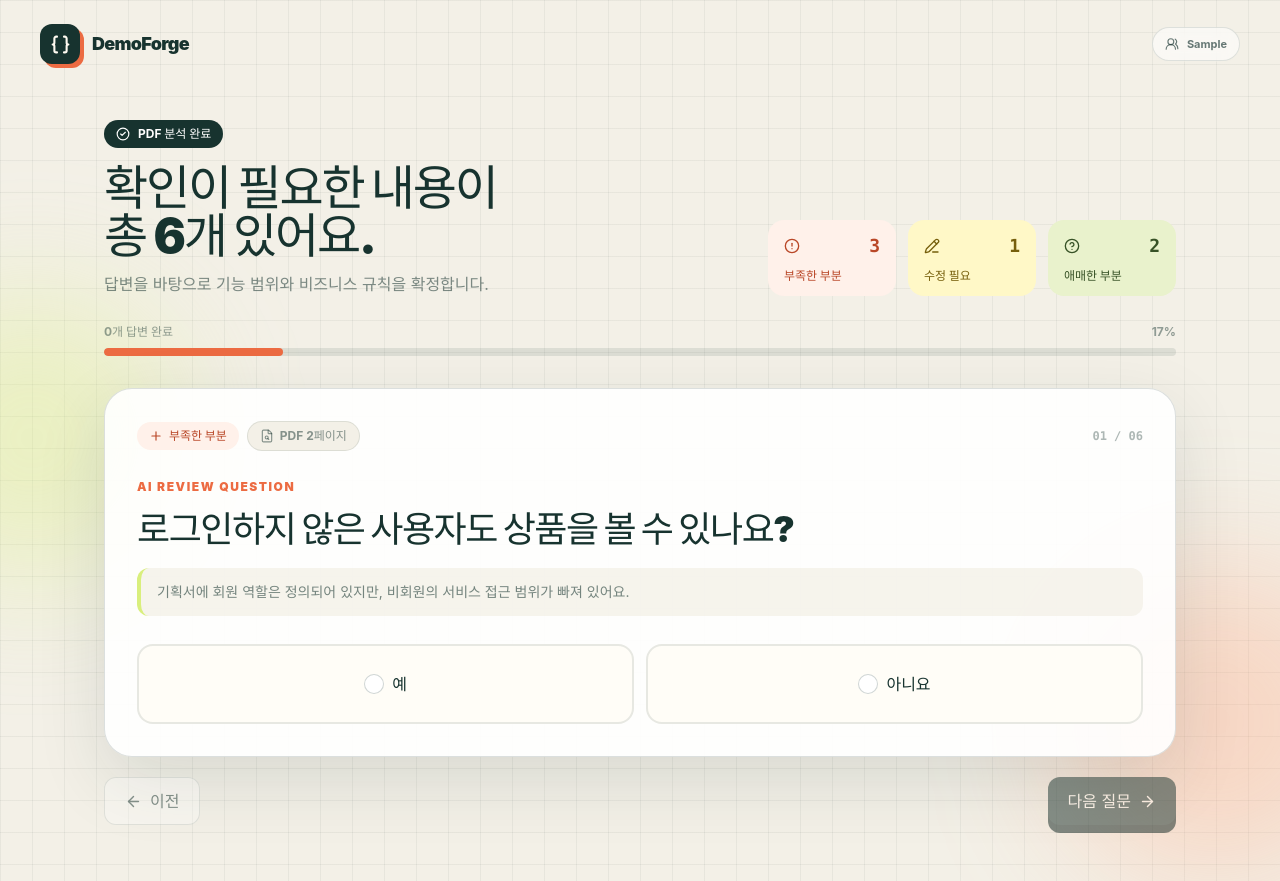
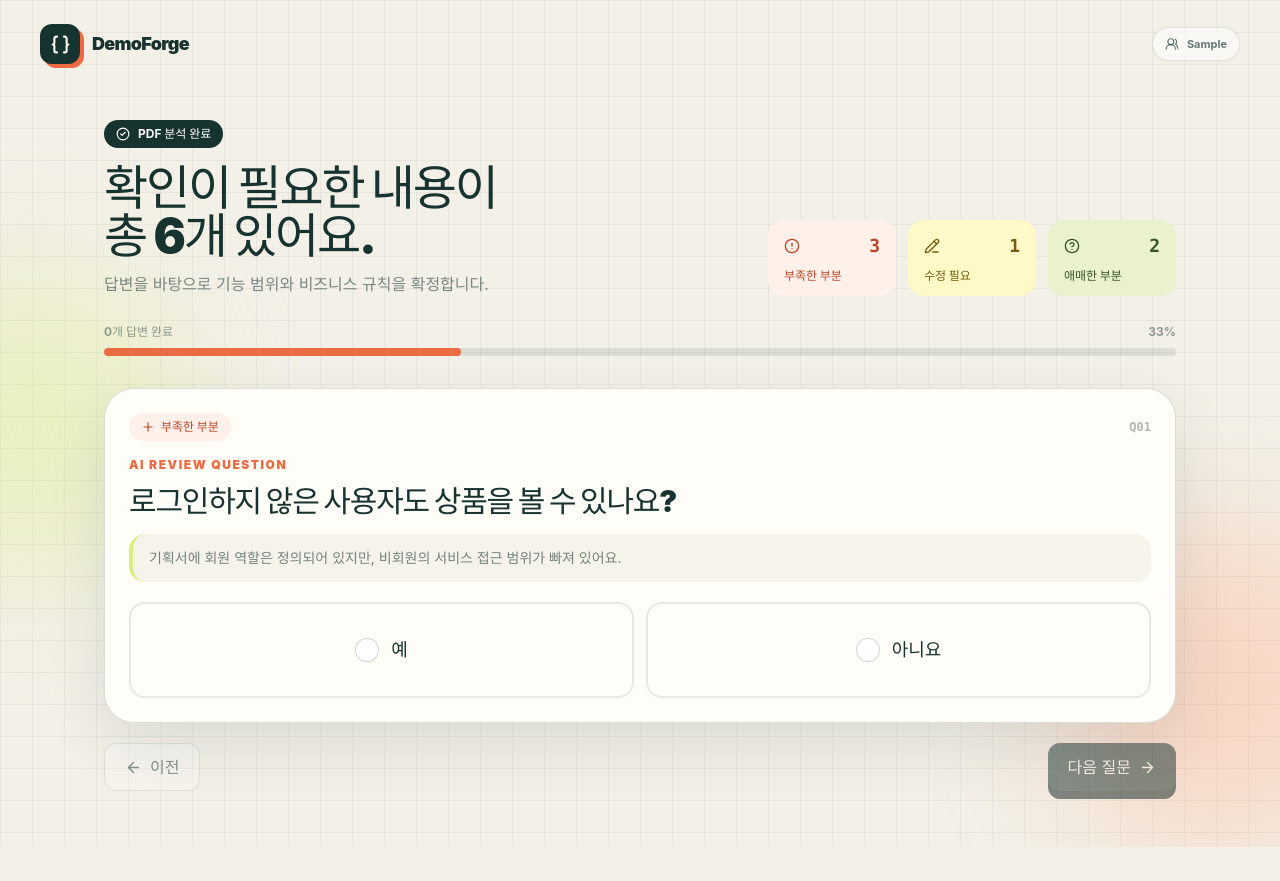
Before and after one commit to UNITHON-modakbul/modakbul_frontend, a React (Vite) app: page /requirements/review in a window 1280 px wide. Both pictures are taken after typing "Sample" into the empty fields and a click on the button "이 이름으로 시작하기". After the commit the page ends 847 px from the top, so only its background shows below. Built offline with nearby package versions, Linux system fonts and the light colour scheme.

Commit message:
feature: 질문 카드 및 예시 데이터 개선

```diff
--- a/src/features/requirements/components/QuestionCard.tsx
+++ b/src/features/requirements/components/QuestionCard.tsx
@@ -1,4 +1,10 @@
-import { Check, FileSearch, HelpCircle, PencilLine, Plus } from 'lucide-react'
+import {
+  Check,
+  HelpCircle,
+  PencilLine,
+  Plus,
+  type LucideIcon,
+} from 'lucide-react'
 import { Input } from '../../../components/ui/Input.tsx'
 import { Textarea } from '../../../components/ui/Textarea.tsx'
 import { cn } from '../../../utils/cn.ts'
@@ -10,7 +16,7 @@ import type {
 
 const issueMeta: Record<
   RequirementIssueType,
-  { label: string; className: string; icon: typeof FileSearch }
+  { label: string; className: string; icon: LucideIcon }
 > = {
   missing: {
     label: '부족한 부분',
@@ -31,26 +37,27 @@ const issueMeta: Record<
 
 interface QuestionCardProps {
   answer?: RequirementAnswer
-  index: number
+  index?: number
+  number?: number
   onChange: (answer: RequirementAnswer) => void
   question: RequirementQuestion
-  total: number
+  total?: number
 }
 
 export function QuestionCard({
   answer,
   index,
+  number,
   onChange,
   question,
-  total,
 }: QuestionCardProps) {
   const meta = issueMeta[question.issueType]
   const IssueIcon = meta.icon
+  const displayNumber = number ?? (index ?? 0) + 1
 
   return (
-    <section className="rounded-[28px] border border-[#17332f]/15 bg-white/90 p-5 shadow-[0_24px_70px_rgba(23,51,47,0.12)] sm:p-8">
+    <article className="relative z-10 flex h-full min-h-0 flex-col overflow-hidden rounded-[30px] border border-[#17332f]/15 bg-[#fffdf7] p-4 shadow-[0_24px_60px_rgba(23,51,47,0.1)] sm:p-6">
       <div className="flex flex-wrap items-center justify-between gap-3">
-        <div className="flex flex-wrap items-center gap-2">
         <span
           className={cn(
             'inline-flex items-center gap-1.5 rounded-full px-3 py-1.5 text-xs font-extrabold',
@@ -60,84 +67,125 @@ export function QuestionCard({
           <IssueIcon aria-hidden="true" size={14} />
           {meta.label}
         </span>
-          <span className="inline-flex items-center gap-1.5 rounded-full border border-[#17332f]/10 bg-[#f3f0e7] px-3 py-1.5 text-xs font-bold text-[#17332f]/50">
-            <FileSearch aria-hidden="true" size={14} />
-            PDF {question.sourcePage}페이지
-          </span>
-        </div>
-        <span className="font-mono text-xs font-bold text-[#17332f]/35">
-          {String(index + 1).padStart(2, '0')} / {String(total).padStart(2, '0')}
+        <span className="font-mono text-xs font-black text-[#17332f]/35">
+          Q{String(displayNumber).padStart(2, '0')}
         </span>
       </div>
 
-      <div className="mt-7">
+      <div className="mt-3 sm:mt-4">
         <p className="text-xs font-black tracking-[0.13em] text-[#ec6b42]">
           AI REVIEW QUESTION
         </p>
-        <h1 className="mt-3 text-2xl font-black leading-tight tracking-[-0.04em] text-[#17332f] sm:text-4xl">
+        <h2 className="mt-2 text-xl font-black leading-snug tracking-[-0.04em] text-[#17332f] sm:text-3xl">
           {question.title}
-        </h1>
-        <p className="mt-4 rounded-xl border-l-4 border-[#d9ef7d] bg-[#f3f0e7]/75 px-4 py-3 text-sm leading-6 text-[#17332f]/58">
+        </h2>
+        <p className="mt-3 rounded-2xl border-l-4 border-[#d9ef7d] bg-[#f3f0e7]/75 px-4 py-3 text-xs leading-5 text-[#17332f]/58 sm:text-sm sm:leading-6">
           {question.description}
         </p>
       </div>
 
-      <div className="mt-7">
+      <div className="mt-4 min-h-0 flex-1 sm:mt-5">
         {question.type === 'yes-no' && (
           <div className="grid grid-cols-2 gap-3" role="radiogroup">
             {[
               { label: '예', value: 'yes' },
               { label: '아니요', value: 'no' },
-            ].map((option) => (
+            ].map((option) => {
+              const isSelected = answer?.value === option.value
+
+              return (
                 <label className="cursor-pointer" key={option.value}>
                   <input
-                  checked={answer?.value === option.value}
+                    checked={isSelected}
                     className="peer sr-only"
                     name={question.id}
                     onChange={() => onChange({ value: option.value })}
                     type="radio"
                     value={option.value}
                   />
-                <span className="flex min-h-20 items-center justify-center gap-2 rounded-2xl border-2 border-[#17332f]/10 bg-[#fffdf7] text-base font-extrabold text-[#17332f] transition hover:border-[#17332f]/25 peer-checked:border-[#17332f] peer-checked:bg-[#e9f2cc] peer-focus-visible:ring-4 peer-focus-visible:ring-[#ec6b42]/15">
-                  <span className="grid size-5 place-items-center rounded-full border border-[#17332f]/20 bg-white peer-checked:bg-[#17332f]">
-                    {answer?.value === option.value && (
-                      <Check aria-hidden="true" className="text-white" size={13} />
+                  <span
+                    className={cn(
+                      'flex min-h-20 items-center justify-center gap-3 rounded-2xl border-2 bg-[#fffdf7] text-base font-extrabold text-[#17332f] transition hover:border-[#17332f]/25 peer-focus-visible:ring-4 peer-focus-visible:ring-[#ec6b42]/15 sm:min-h-24 sm:text-lg',
+                      isSelected
+                        ? 'border-[#17332f] bg-[#e9f2cc] shadow-[0_6px_0_rgba(23,51,47,0.12)]'
+                        : 'border-[#17332f]/10',
+                    )}
+                  >
+                    <span
+                      className={cn(
+                        'grid size-6 place-items-center rounded-full border transition',
+                        isSelected
+                          ? 'border-[#17332f] bg-[#17332f]'
+                          : 'border-[#17332f]/20 bg-white',
+                      )}
+                    >
+                      {isSelected && (
+                        <Check
+                          aria-hidden="true"
+                          className="text-white"
+                          size={15}
+                          strokeWidth={3}
+                        />
                       )}
                     </span>
                     {option.label}
                   </span>
                 </label>
-            ))}
+              )
+            })}
           </div>
         )}
 
         {question.type === 'multiple-choice' && (
-          <div className="space-y-3" role="radiogroup">
-            {question.options.map((option) => (
+          <div className="grid grid-cols-2 gap-2" role="radiogroup">
+            {question.options.map((option) => {
+              const isSelected = answer?.value === option.value
+
+              return (
                 <label className="block cursor-pointer" key={option.value}>
                   <input
-                  checked={answer?.value === option.value}
+                    checked={isSelected}
                     className="peer sr-only"
                     name={question.id}
                     onChange={() => onChange({ value: option.value })}
                     type="radio"
                     value={option.value}
                   />
-                <span className="flex min-h-14 items-center gap-3 rounded-2xl border-2 border-[#17332f]/10 bg-[#fffdf7] px-4 text-sm font-bold text-[#17332f] transition hover:border-[#17332f]/25 peer-checked:border-[#17332f] peer-checked:bg-[#e9f2cc] peer-focus-visible:ring-4 peer-focus-visible:ring-[#ec6b42]/15">
-                  <span className="grid size-5 shrink-0 place-items-center rounded-full border border-[#17332f]/20 bg-white">
-                    {answer?.value === option.value && (
-                      <Check aria-hidden="true" className="text-[#17332f]" size={13} />
+                  <span
+                    className={cn(
+                      'flex min-h-14 items-center gap-3 rounded-2xl border-2 bg-[#fffdf7] px-4 text-sm font-bold text-[#17332f] transition hover:border-[#17332f]/25 peer-focus-visible:ring-4 peer-focus-visible:ring-[#ec6b42]/15',
+                      isSelected
+                        ? 'border-[#17332f] bg-[#e9f2cc]'
+                        : 'border-[#17332f]/10',
+                    )}
+                  >
+                    <span
+                      className={cn(
+                        'grid size-6 shrink-0 place-items-center rounded-full border transition',
+                        isSelected
+                          ? 'border-[#17332f] bg-[#17332f]'
+                          : 'border-[#17332f]/20 bg-white',
+                      )}
+                    >
+                      {isSelected && (
+                        <Check
+                          aria-hidden="true"
+                          className="text-white"
+                          size={15}
+                          strokeWidth={3}
+                        />
                       )}
                     </span>
                     {option.label}
                   </span>
                 </label>
-            ))}
+              )
+            })}
 
             {question.allowOther && (
               <div
                 className={cn(
-                  'rounded-2xl border-2 bg-[#fffdf7] p-3 transition',
+                  'rounded-2xl border-2 bg-[#fffdf7] p-2.5 transition',
                   answer?.value === 'other'
                     ? 'border-[#17332f] bg-[#e9f2cc]'
                     : 'border-[#17332f]/10',
@@ -146,7 +194,7 @@ export function QuestionCard({
                 <label className="flex cursor-pointer items-center gap-3 px-1 py-1 text-sm font-bold">
                   <input
                     checked={answer?.value === 'other'}
-                    className="size-4 accent-[#17332f]"
+                    className="peer sr-only"
                     name={question.id}
                     onChange={() =>
                       onChange({ value: 'other', otherText: answer?.otherText ?? '' })
@@ -154,12 +202,29 @@ export function QuestionCard({
                     type="radio"
                     value="other"
                   />
+                  <span
+                    className={cn(
+                      'grid size-6 shrink-0 place-items-center rounded-full border transition peer-focus-visible:ring-4 peer-focus-visible:ring-[#ec6b42]/15',
+                      answer?.value === 'other'
+                        ? 'border-[#17332f] bg-[#17332f]'
+                        : 'border-[#17332f]/20 bg-white',
+                    )}
+                  >
+                    {answer?.value === 'other' && (
+                      <Check
+                        aria-hidden="true"
+                        className="text-white"
+                        size={15}
+                        strokeWidth={3}
+                      />
+                    )}
+                  </span>
                   기타
                 </label>
                 {answer?.value === 'other' && (
                   <Input
                     aria-label="기타 답변"
-                    className="mt-2 h-12 bg-white"
+                    className="mt-2 h-10 bg-white"
                     onChange={(event) =>
                       onChange({ value: 'other', otherText: event.target.value })
                     }
@@ -178,6 +243,7 @@ export function QuestionCard({
               답변
             </label>
             <Textarea
+              className="h-[clamp(7rem,20vh,10rem)] min-h-0"
               id={`${question.id}-answer`}
               maxLength={question.maxLength}
               onChange={(event) => onChange({ value: event.target.value })}
@@ -190,6 +256,6 @@ export function QuestionCard({
           </div>
         )}
       </div>
-    </section>
+    </article>
   )
 }
--- a/src/features/requirements/data/mockQuestions.ts
+++ b/src/features/requirements/data/mockQuestions.ts
@@ -14,14 +14,14 @@ export const mockRequirementQuestions: RequirementQuestion[] = [
     id: 'auth-method',
     type: 'multiple-choice',
     issueType: 'ambiguous',
-    sourcePage: 4,
+    sourcePage: 2,
     title: 'MVP에서 사용할 로그인 방식을 선택해주세요.',
     description:
       '“간편 로그인”이 어떤 인증 방식을 의미하는지 명확하지 않아 구현 범위를 정하기 어려워요.',
     options: [
       { label: '이메일과 비밀번호', value: 'email' },
       { label: '소셜 로그인', value: 'social' },
-      { label: '역할만 선택하는 데모 로그인', value: 'demo' },
+      { label: '역할 선택형 데모 로그인', value: 'demo' },
     ],
     allowOther: true,
   },
@@ -29,48 +29,51 @@ export const mockRequirementQuestions: RequirementQuestion[] = [
     id: 'cancel-policy',
     type: 'text',
     issueType: 'missing',
-    sourcePage: 6,
+    sourcePage: 4,
     title: '예약 취소가 가능한 조건을 알려주세요.',
     description:
       '예약 생성 규칙은 있지만 취소 시점, 재고 복구 여부, 취소 불가 조건이 정의되지 않았어요.',
     placeholder:
-      '예) 수령 마감 1시간 전까지 고객이 취소할 수 있고, 취소 즉시 재고가 복구됩니다.',
+      '예) 수령 마감 1시간 전까지 취소할 수 있고, 취소 즉시 재고가 복구됩니다.',
     maxLength: 300,
   },
+]
+
+export const mockFollowUpQuestions: RequirementQuestion[] = [
   {
-    id: 'location-range',
+    id: 'followup-guest-reservation',
+    type: 'yes-no',
+    issueType: 'ambiguous',
+    sourcePage: 2,
+    title: '비회원도 상품 조회뿐 아니라 예약까지 할 수 있나요?',
+    description:
+      '1차 답변으로 비회원의 조회 권한은 확인했지만 예약 단계의 로그인 필요 여부가 남아 있어요.',
+  },
+  {
+    id: 'followup-auth-provider',
     type: 'multiple-choice',
     issueType: 'revision',
-    sourcePage: 3,
-    title: '“주변 매장”의 탐색 범위를 선택해주세요.',
+    sourcePage: 2,
+    title: '소셜 로그인을 사용한다면 우선 지원할 서비스를 선택해주세요.',
     description:
-      '거리 기준이 없으면 검색 결과와 테스트 조건이 달라질 수 있어 범위를 확정해야 해요.',
+      '1차 인증 방식 답변을 실제 구현 범위로 바꾸기 위해 첫 번째 로그인 제공자를 정해야 해요.',
     options: [
-      { label: '현재 위치 반경 1km', value: '1km' },
-      { label: '현재 위치 반경 3km', value: '3km' },
-      { label: '같은 행정동 전체', value: 'district' },
+      { label: '카카오', value: 'kakao' },
+      { label: '네이버', value: 'naver' },
+      { label: 'Google', value: 'google' },
     ],
     allowOther: true,
   },
   {
-    id: 'reservation-approval',
-    type: 'yes-no',
-    issueType: 'ambiguous',
-    sourcePage: 7,
-    title: '고객의 예약을 점주가 별도로 승인해야 하나요?',
-    description:
-      '예약 이후 상태 흐름이 자동 확정인지 점주 승인 방식인지 두 가지로 해석될 수 있어요.',
-  },
-  {
-    id: 'demo-success',
+    id: 'followup-cancel-boundary',
     type: 'text',
     issueType: 'missing',
-    sourcePage: 9,
-    title: '이 데모가 완성됐다고 판단할 핵심 시나리오는 무엇인가요?',
+    sourcePage: 4,
+    title: '취소 가능 시간이 지난 예약의 예외 처리 방식을 알려주세요.',
     description:
-      '최종 검증과 스모크 테스트에 사용할 대표 사용자 흐름이 필요해요.',
+      '고객의 취소 마감은 확인했지만, 점주 또는 관리자가 처리할 수 있는 예외 규칙이 필요해요.',
     placeholder:
-      '예) 점주가 상품을 등록하고 고객이 예약한 뒤 점주가 수령 완료까지 처리할 수 있어야 합니다.',
-    maxLength: 400,
+      '예) 마감 이후에는 점주만 취소할 수 있고 고객에게 사유를 알림으로 전달합니다.',
+    maxLength: 300,
   },
 ]
--- a/src/index.css
+++ b/src/index.css
@@ -49,8 +49,33 @@ textarea {
   animation: gentle-float 7s ease-in-out infinite;
 }
 
+@keyframes flashcard-enter {
+  from {
+    opacity: 0;
+    transform: translateX(28px) rotate(0.8deg) scale(0.985);
+  }
+  to {
+    opacity: 1;
+    transform: translateX(0) rotate(0) scale(1);
+  }
+}
+
+.flashcard-enter {
+  transform-origin: 80% 100%;
+  animation: flashcard-enter 280ms cubic-bezier(0.22, 1, 0.36, 1);
+}
+
+.progress-rail-scroll {
+  scrollbar-width: none;
+}
+
+.progress-rail-scroll::-webkit-scrollbar {
+  display: none;
+}
+
 @media (prefers-reduced-motion: reduce) {
-  .gentle-float {
+  .gentle-float,
+  .flashcard-enter {
     animation: none;
   }
 }
```
Lines whose indentation alone changed are shown as unchanged.
